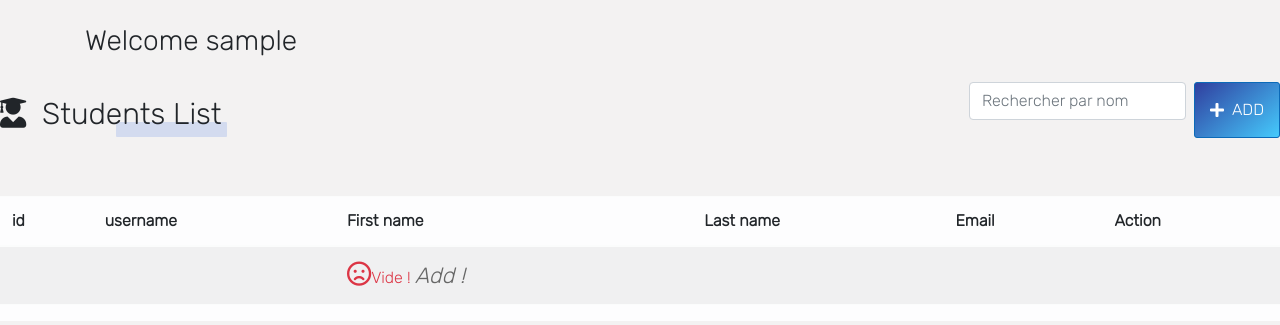
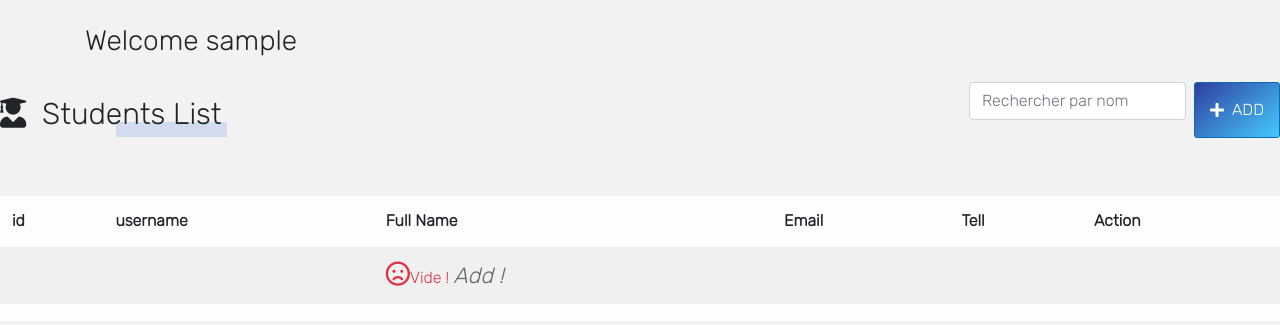
Before and after one commit to zinebnaciri/ElearningPlateformeFinall, a Django app: page /accounts/students/ in a window 1280 px wide. Shown: the part 66-391 px from the top of the page. Run offline with Django 4.2, Linux system fonts and the light colour scheme; the visitor is signed in with stand-in values (Sample User, id 1); data that the repository does not hold is empty; parts of the project's set-up code (start-up, migrations or seed data) failed here and were passed over; some libraries are stand-ins or nearby versions.

Commit message:
update table student/prof

```diff
--- a/templates/student/prof_list.html
+++ b/templates/student/prof_list.html
@@ -39,9 +39,7 @@
                 <th> Username </th>
                 <th> Full Name </th>
                 <th> Email </th>
-                <th> Mob No. </th>
-                <th> Address/city </th>
-                <th> Last login </th>
+                <th> Tell </th>
                 {% if request.user.is_superuser %}
                 <th> Action </th>
                 {% endif %}
@@ -55,8 +53,6 @@
                 <td>{{ prof.get_full_name }}</a></td>
                 <td>{{ prof.email }}</td>
                 <td>{{ prof.phone }}</td>
-                <td>{{ prof.address }}</td>
-                <td>{{ prof.last_login }}</td>
                 {% if request.user.is_superuser %}
                 <td>
                     <div class="update-delete">
--- a/templates/student/student_list.html
+++ b/templates/student/student_list.html
@@ -39,9 +39,9 @@
             <tr>
                 <th>id</th>
                 <th> username </th>
-                <th> First name </th>
-                <th>Last name </th>
+                <th> Full Name </th>
                 <th> Email </th>
+                <th> Tell </th>
                 {% if request.user.is_superuser %}
                 <th> Action </th>
                 {% endif %}
@@ -52,9 +52,9 @@
             <tr>
                 <td><a href="{% url 'profile_single' student.student.id %}">{{ forloop.counter }}</td>
                 <td>{{ student.student.username }} </td>
-                <td>{{ student.student.first_name }}</td>
-                <td>{{ student.student.last_name }}</td>
+                <td>{{ student.student.get_full_name }}</td>
                 <td>{{ student.student.email }} </td>
+                <td>{{ student.student.phone }} </td>
                 {% if request.user.is_superuser %}
                 <td>
                     <div class="update-delete">
```
